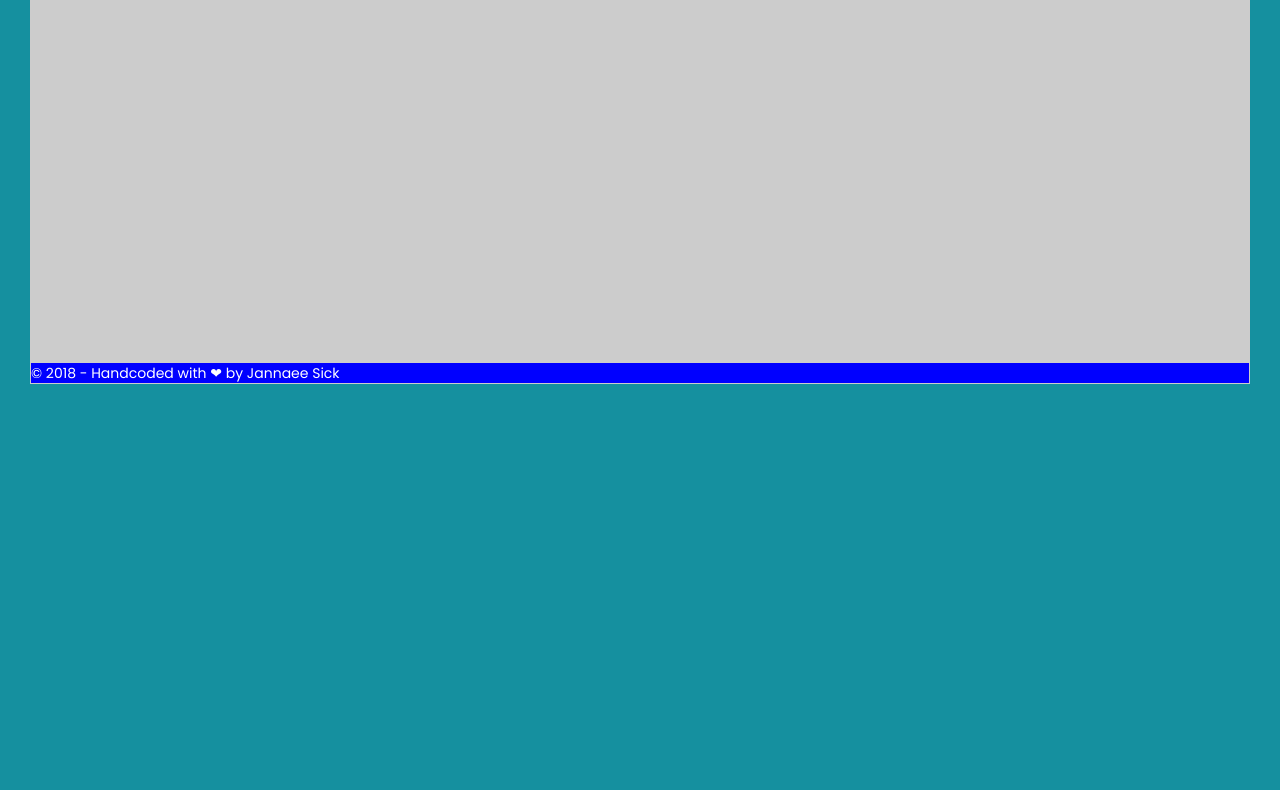
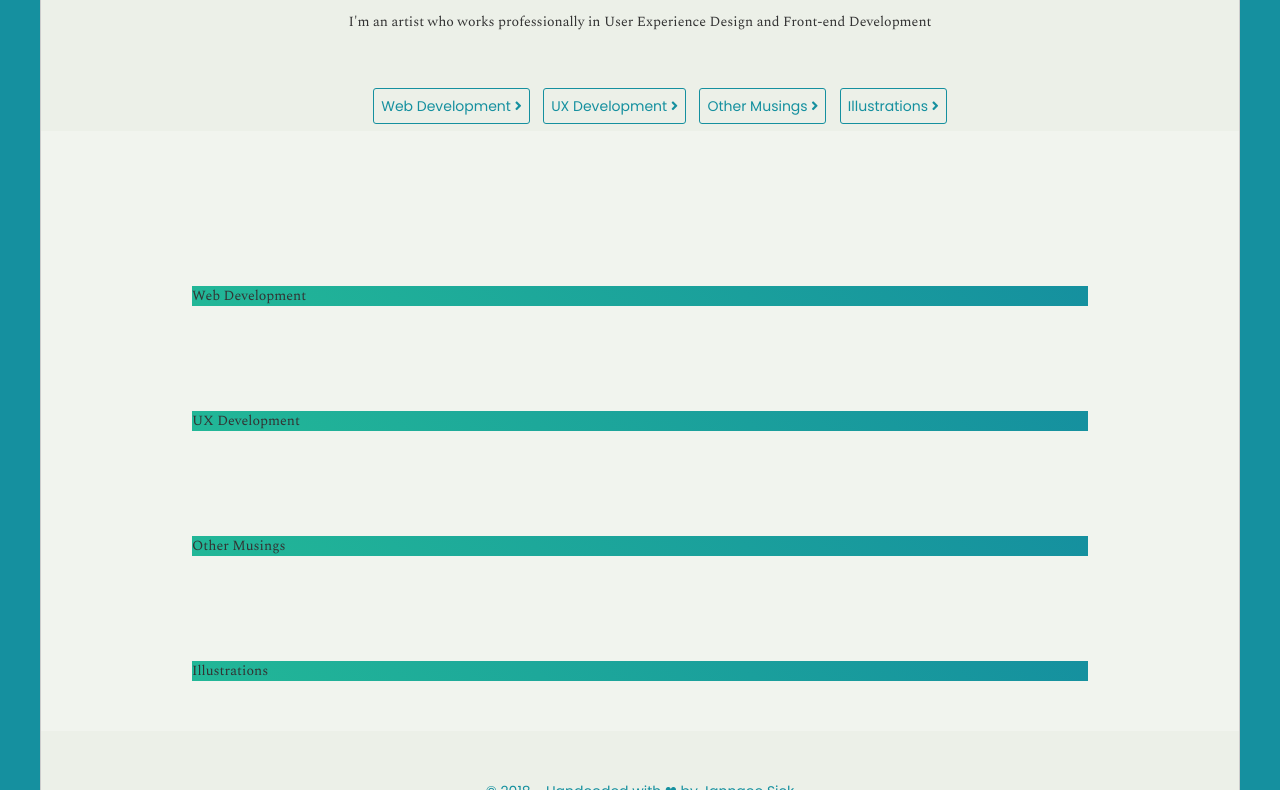
Before and after one commit to jannaee/jannaee.github.io, a plain HTML site: page index.html in a window 1280 px wide. Shown: the part 448-1238 px from the top of the page. Before the commit the page ends 832 px from the top, so only its background shows below. Drawn offline with nearby package versions, Linux system fonts and the light colour scheme.

```diff
--- a/css/main.css
+++ b/css/main.css
@@ -1,6 +1,9 @@
 html {
     height: 100%;
     background-color:#15909f;
+    background-image: linear-gradient(45 deg, #22b797, #15909f);
+    margin: auto;
+    padding: 0;
 
 }
 
@@ -9,38 +12,93 @@
     display: grid;
     grid-template-rows: 1fr auto;
     border: 1px solid #ccc;
-    margin: 30px;
-    padding: 0;
-    font-family: 'Poppins', sans-serif;
+    border-radius: 2px;
+    margin: 40px;
+    max-width: 100%;
+    font-family: 'Spectral', serif;
     font-size: 14px;
     line-height: 20px;
     color: #333;
-    background-color:#ccc;
+    background-color: #ECF0E8;
+}
 
+h1, h2, h3, h4, h5 {
+    font-family: 'Poppins', sans-serif;
 }
 
 a {
     margin-top: 0px;
     margin-bottom: 20px;
     color: #15909f;
-    font-size: 17px;
+    font-size: 14px;
+    font-family: 'Poppins', sans-serif;
+}
+
+nav a {
+    padding: 7px 7px 7px 7px;
+    border: 1px solid #15909f;
+    border-radius: 3px;
+    text-decoration: none;
+}
+
+nav a:hover {
+    text-decoration: underline;
 }
 footer {
     grid-row-start: 2;
     grid-row-end: 3;
-    background-color: blue;
-    color: white;
+    color: #15909f;
+    font-family: 'Poppins', sans-serif;
+    text-align: center;
+    padding-top: 50px;
+    height: 70px;
+}
+
+header {
+    text-align: center;
+    padding: 50px;
+}
+
+main {
+    padding: 50px;
+    margin: 0;
+    background-color: #F1F4EE;
+    max-width: 90vw;
+}
+nav {
+    text-align: center;
 
 }
-
 nav > ul li {
     list-style-type: none;
     display: inline;
+    text-align: center;
+    margin: 5px 5px 5px 5px;
 }
 
+h1 {
+    font-size: 60px;
+    line-height: 60px;
+}
 h2 {
     margin-top: 0px;
     margin-bottom: 20px;
     color: #15909f;
     font-size: 17px;
 }
+
+p {
+    font-size: 14px;
+    line-height: inherit;
+    margin: auto;
+}
+
+
+/* Section styles */
+#sect1, #sect2, #sect3, #sect4 {
+    background-image: linear-gradient(45deg, #22b797, #15909f);
+    width: 70vw;
+    margin: auto;
+    margin-top: 105px;
+
+}
--- a/index.html
+++ b/index.html
@@ -6,25 +6,36 @@
     <meta http-equiv="X-UA-Compatible" content="ie=edge">
     <title>Jannaee Sick | User Experience Designer & Front End Developer</title>
     <link rel="stylesheet" href="css/main.css">
-    <link href="https://fonts.googleapis.com/css?family=Poppins:400,500" rel="stylesheet">
+    <link rel="stylesheet" href="https://use.fontawesome.com/releases/v5.1.0/css/all.css" integrity="sha384-lKuwvrZot6UHsBSfcMvOkWwlCMgc0TaWr+30HWe3a4ltaBwTZhyTEggF5tJv8tbt" crossorigin="anonymous">
+    <link href="https://fonts.googleapis.com/css?family=Poppins:400,500|Spectral:200i,300,400" rel="stylesheet">
     <script type="application/javascript" src="/sw.js"></script>
+    <script type="text/javascript" src="js/jquery-1.10.2.min.js"></script>
+
 </head>
 <body>
     <div class="container">
         <header>
             <img src="img/ego-onload-v2.png"/>
+            <h1>Hello.<br/>
+                I'm Jannaee</h1>
+            <p>I'm an artist who works professionally in User Experience Design and Front-end Development</p>
+
         </header>
         <nav>
             <ul>
-                <li><a href="#">Web & UX Development</a></li>
-                <li><a href="#">IOT Experiment</a></li>
-                <li><a href="#">3D Creations</a></li>
-                <li><a href="#">Other Musings</a></li>
-                <li><a href="#">Illustrations</a></li>
-                <li><a href="#">Contact me</a></li>
+                <li><a href="#sect1" class="active" title="Next Section">Web Development <i class="fas fa-angle-right"></i></a></li>
+                <li><a href="#sect2" title="Next Section">UX Development <i class="fas fa-angle-right"></i></a></li>
+                <li><a href="#sect3" title="Next Section">Other Musings <i class="fas fa-angle-right"></i></a></li>
+                <li><a href="#sect4" title="Next Section">Illustrations <i class="fas fa-angle-right"></i></a></li>
             </ul>
         </nav>
-    <main>Main information</main>
+        <main>
+            <section id="sect1">Web Development</section>
+            <section id="sect2">UX Development</section>
+            <section id="sect3">Other Musings</section>
+            <section id="sect4">Illustrations</section>
+
+        </main>
     </div>
 
 
```
